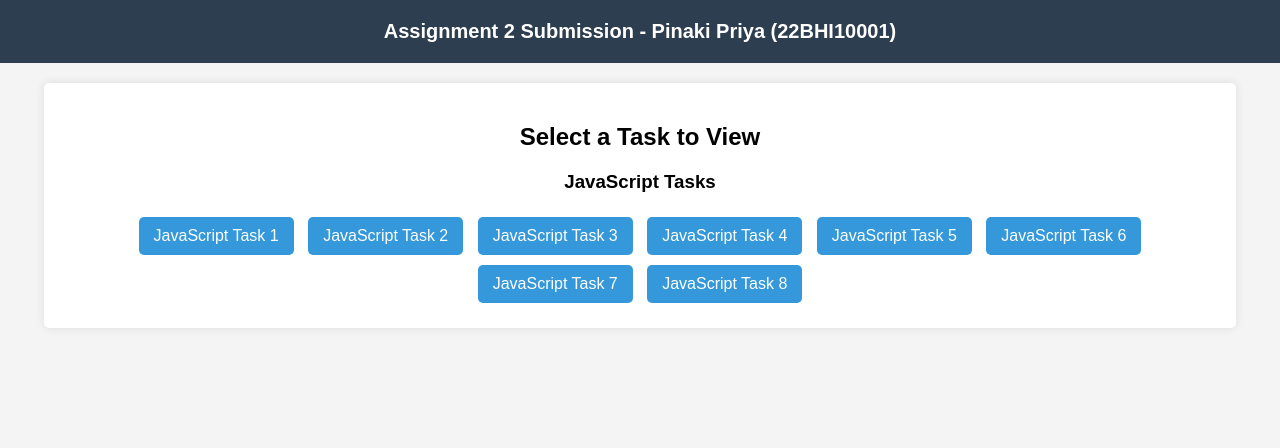
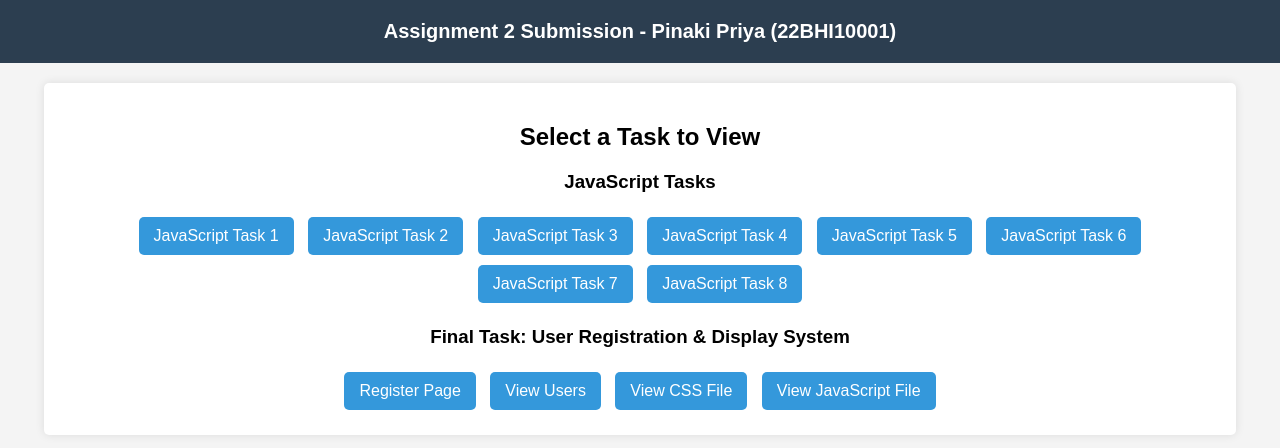
Before and after one commit to Pinaki044/MERN-ASSIGNMENT-2, a plain HTML site: page index.html in a window 1280 px wide. Drawn offline with Linux system fonts and the light colour scheme.

Commit message:
Update index.html

```diff
--- a/index.html
+++ b/index.html
@@ -69,6 +69,12 @@
         <button onclick="openTask('JStask7.html')">JavaScript Task 7</button>
         <button onclick="openTask('JStask8.html')">JavaScript Task 8</button>
 
+        <!-- Final Task (Register & View) -->
+        <h3>Final Task: User Registration & Display System</h3>
+        <button onclick="openTask('register.html')">Register Page</button>
+        <button onclick="openTask('view.html')">View Users</button>
+        <button onclick="openTask('style.css')">View CSS File</button>
+        <button onclick="openTask('script.js')">View JavaScript File</button>
 
     </div>
 
```
